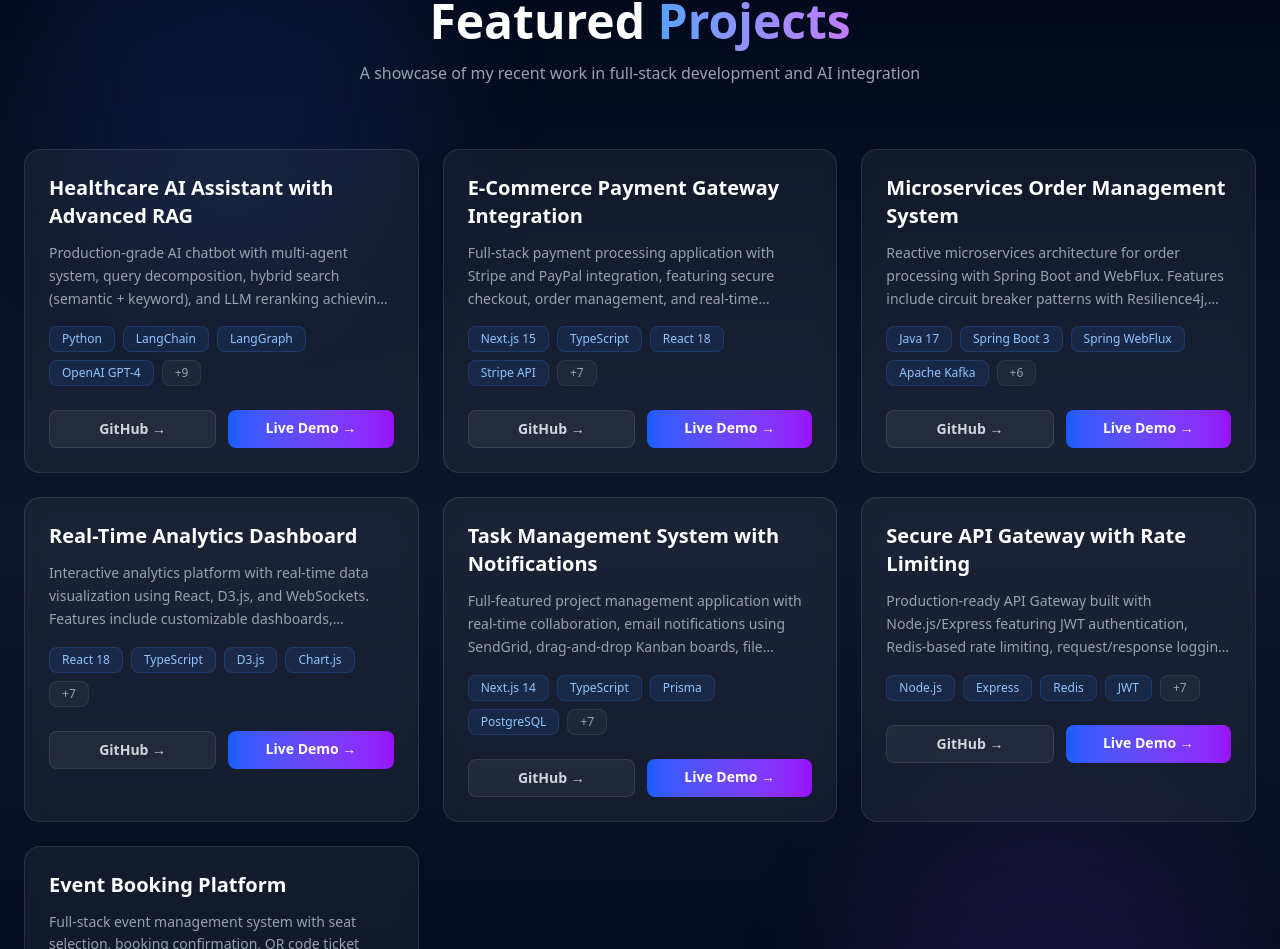
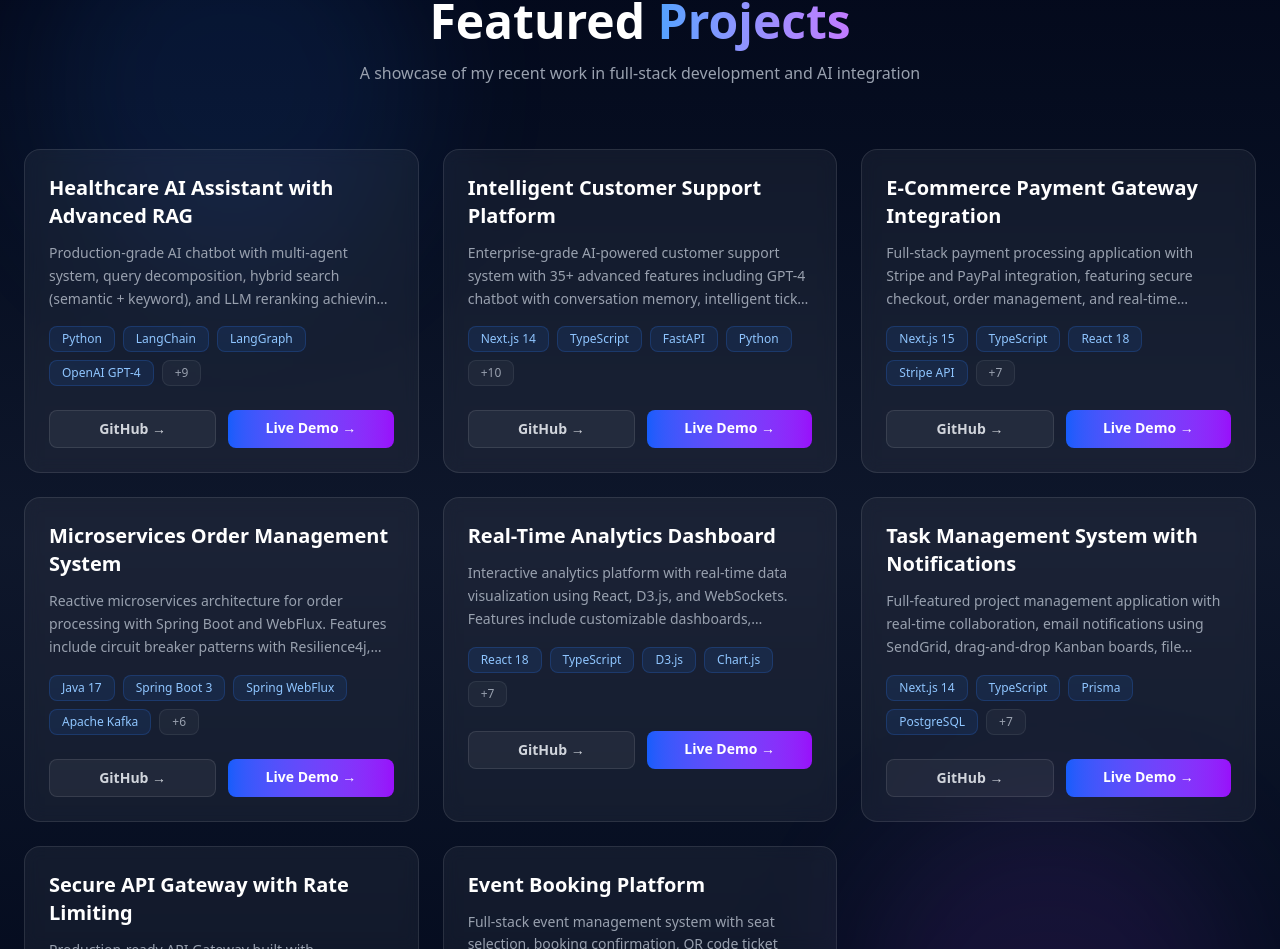
Before and after one commit to Gopikrishna1980/portfolio-nextjs, a Next.js app: page / in a window 1280 px wide. Shown: the part 4828-5777 px from the top of the page. Built offline with nearby package versions, Linux system fonts and the light colour scheme.

Commit message:
feat: add Intelligent Customer Support Platform as 2nd featured project with 35+ AI features

```diff
--- a/data/portfolio.ts
+++ b/data/portfolio.ts
@@ -76,6 +76,14 @@ export const projects: Project[] = [
   },
   {
     id: '2',
+    title: 'Intelligent Customer Support Platform',
+    description: 'Enterprise-grade AI-powered customer support system with 35+ advanced features including GPT-4 chatbot with conversation memory, intelligent ticket routing, real-time sentiment analysis, and predictive analytics. Features WebSocket-based live chat, RAG-powered semantic knowledge base search, multi-language translation (20+ languages), automatic ticket categorization, and SLA tracking. Built with FastAPI backend (40+ endpoints), Next.js 14 frontend with real-time dashboard, PostgreSQL database, and integrates OpenAI, LangChain, and Pinecone for vector search. Includes complete audit logging, RBAC, and Slack/Jira webhook integrations.',
+    technologies: ['Next.js 14', 'TypeScript', 'FastAPI', 'Python', 'OpenAI GPT-4', 'LangChain', 'RAG', 'Pinecone', 'PostgreSQL', 'Redis', 'WebSockets', 'Tailwind CSS', 'Docker', 'Sentiment Analysis'],
+    githubUrl: 'https://github.com/yourusername/intelligentcustomer-support-platform',
+    liveUrl: 'https://customer-support-demo.vercel.app',
+  },
+  {
+    id: '3',
     title: 'E-Commerce Payment Gateway Integration',
     description: 'Full-stack payment processing application with Stripe and PayPal integration, featuring secure checkout, order management, and real-time payment status tracking. Implements 3D Secure authentication, PCI DSS compliance, webhook handling for async payment confirmations, and comprehensive error recovery. Built with Next.js 15 App Router, TypeScript, and Prisma ORM with PostgreSQL database for transaction logging.',
     technologies: ['Next.js 15', 'TypeScript', 'React 18', 'Stripe API', 'PayPal SDK', 'Prisma', 'PostgreSQL', 'Tailwind CSS', 'TanStack Query', 'Zod Validation', 'Jest'],
@@ -83,7 +91,7 @@ export const projects: Project[] = [
     liveUrl: 'https://payment-gateway-demo.vercel.app',
   },
   {
-    id: '3',
+    id: '4',
     title: 'Microservices Order Management System',
     description: 'Reactive microservices architecture for order processing with Spring Boot and WebFlux. Features include circuit breaker patterns with Resilience4j, event-driven communication using Apache Kafka, Redis caching for performance optimization, and Docker containerization. Implements RESTful APIs for order creation, inventory management, payment processing, and shipment tracking with comprehensive health checks and monitoring.',
     technologies: ['Java 17', 'Spring Boot 3', 'Spring WebFlux', 'Apache Kafka', 'Redis', 'PostgreSQL', 'Docker', 'Resilience4j', 'JUnit 5', 'Testcontainers'],
@@ -91,7 +99,7 @@ export const projects: Project[] = [
     liveUrl: 'https://order-api-demo.herokuapp.com/swagger-ui',
   },
   {
-    id: '4',
+    id: '5',
     title: 'Real-Time Analytics Dashboard',
     description: 'Interactive analytics platform with real-time data visualization using React, D3.js, and WebSockets. Features include customizable dashboards, CSV/JSON data import, advanced filtering and search capabilities, data export functionality, and responsive charts. Backend built with Node.js/Express and MongoDB for time-series data storage. Implements JWT authentication, role-based access control, and Redis for WebSocket session management.',
     technologies: ['React 18', 'TypeScript', 'D3.js', 'Chart.js', 'Node.js', 'Express', 'MongoDB', 'WebSockets', 'Redis', 'JWT', 'Material-UI'],
@@ -99,7 +107,7 @@ export const projects: Project[] = [
     liveUrl: 'https://analytics-dashboard-demo.netlify.app',
   },
   {
-    id: '5',
+    id: '6',
     title: 'Task Management System with Notifications',
     description: 'Full-featured project management application with real-time collaboration, email notifications using SendGrid, drag-and-drop Kanban boards, file attachments with AWS S3, and team member assignment. Implements user authentication with NextAuth.js, real-time updates via Pusher, advanced search and filtering, activity logs, and deadline reminders. Built with Next.js, Prisma, and PostgreSQL.',
     technologies: ['Next.js 14', 'TypeScript', 'Prisma', 'PostgreSQL', 'NextAuth.js', 'SendGrid', 'AWS S3', 'Pusher', 'React DnD', 'Tailwind CSS', 'Zod'],
@@ -107,7 +115,7 @@ export const projects: Project[] = [
     liveUrl: 'https://taskmanager-demo.vercel.app',
   },
   {
-    id: '6',
+    id: '7',
     title: 'Secure API Gateway with Rate Limiting',
     description: 'Production-ready API Gateway built with Node.js/Express featuring JWT authentication, Redis-based rate limiting, request/response logging, API key management, and request validation with Joi. Implements middleware chains for authentication, authorization, CORS handling, and comprehensive error handling. Includes Swagger documentation, health check endpoints, and metrics collection with Prometheus. Deployed on AWS EC2 with Nginx reverse proxy.',
     technologies: ['Node.js', 'Express', 'Redis', 'JWT', 'Joi', 'Swagger', 'Prometheus', 'Winston', 'Docker', 'Nginx', 'AWS EC2'],
@@ -115,7 +123,7 @@ export const projects: Project[] = [
     liveUrl: 'https://api-gateway-demo.yourdomain.com/docs',
   },
   {
-    id: '7',
+    id: '8',
     title: 'Event Booking Platform',
     description: 'Full-stack event management system with seat selection, booking confirmation, QR code ticket generation, email notifications, and payment processing. Features include interactive seat maps using SVG, real-time availability updates with Socket.io, booking expiration timers, and refund processing. Built with MERN stack (MongoDB, Express, React, Node.js) and integrates Razorpay payment gateway. Implements comprehensive booking state management and conflict resolution.',
     technologies: ['React', 'Node.js', 'Express', 'MongoDB', 'Socket.io', 'Razorpay', 'QR Code', 'Nodemailer', 'Redux Toolkit', 'Material-UI'],
```
